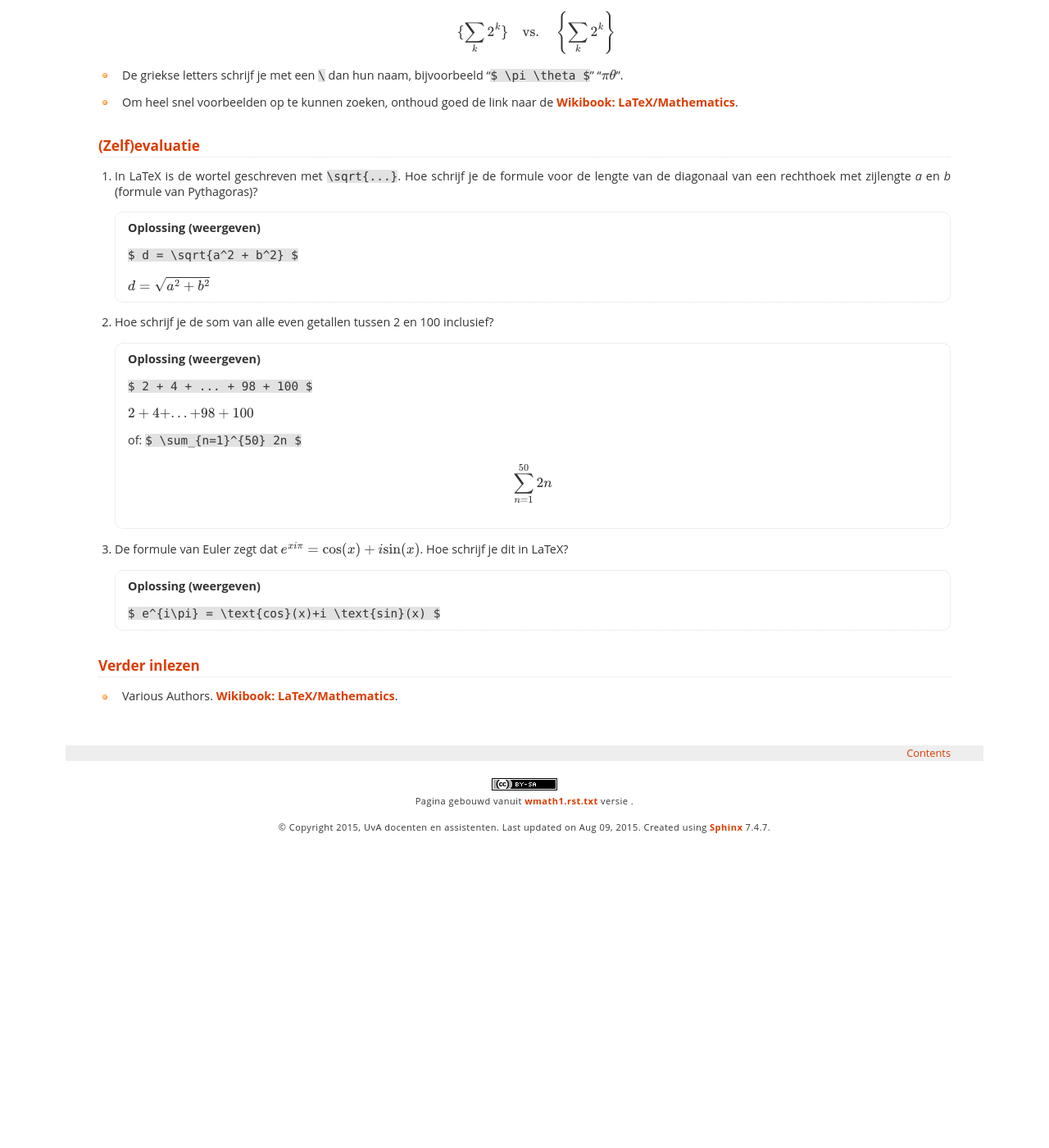
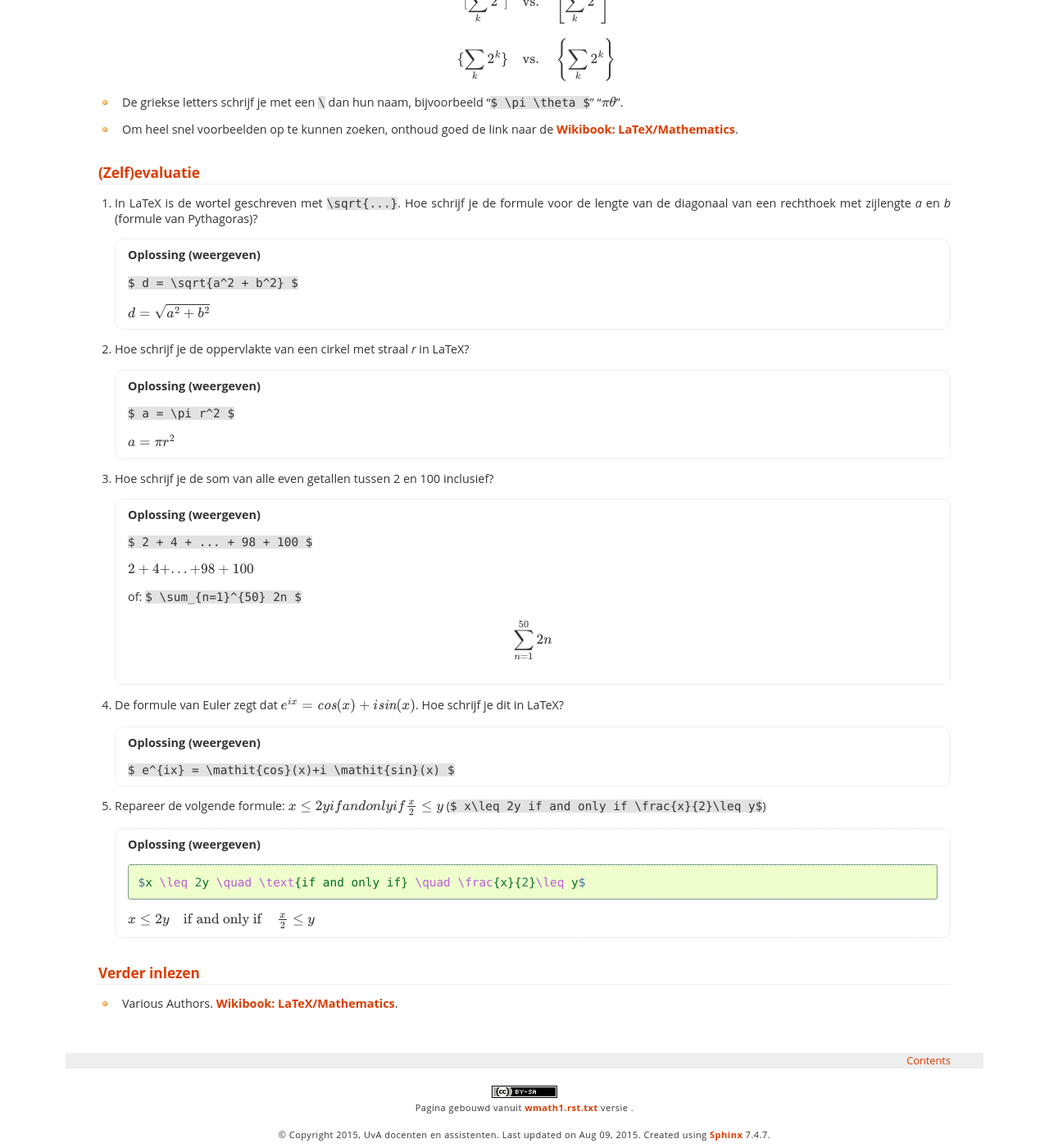
Before and after one commit to knz/leerlijn-informatica, a Sphinx documentation site: the page built from source/wmath1.rst, in a window 1280 px wide and 1400 px high, scrolled down 1596 px. Shown: the whole window at 82% size. Built offline with Sphinx 7.4.7, drawn with Linux system fonts in a browser that asks for light colours; some web fonts are replaced; formulas are drawn with MathJax 3; before the commit the page ends 2622 px from its top, so only the background shows below that; some of the changed text lies outside the part shown.

Commit message:
Enhance WMATH1.

```diff
--- a/source/wmath1.rst
+++ b/source/wmath1.rst
@@ -48,14 +48,14 @@
 
 - variabelen en functienamen van maar één letter schrijf je gewoon,
   bijvoorbeeld "``$ x+f(x) $``" ":math:`x+f(x)`". Breedere woorden schrijf
-  je altijd met ``\text{...}``, bijvoorbeeld "``$ x+\text{sin}(x) $``"
-  ":math:`x+\text{sin}(x)`". Als je dit niet doet, kan je woord heel
+  je altijd met ``\mathit{...}``, bijvoorbeeld "``$ x+\mathit{sin}(x) $``"
+  ":math:`x+\mathit{sin}(x)`". Als je dit niet doet, kan je woord heel
   lelijk eruitzien, bijvoorbeeld:
 
   - "``$ fft(x) $``" ":math:`fft(x)`" – kijk hoe ver de 2 "f" staan van
     elkaar!
 
-  - "``$ \text{fft}(x) $``" ":math:`\text{fft}(x)`" – alles goed.
+  - "``$ \mathit{fft}(x) $``" ":math:`\mathit{fft}(x)`" – alles goed.
 
 - ondergeschreven (Engels: *subscript*) en erboven geschreven (Engels:
   *superscript*) tekens maak je met "``_``" en "``^``", bijvoorbeeld
@@ -70,12 +70,14 @@
 
      \sum_{i=1}^n
 
+- gewonen woorden zoals "als", "en" etc. schrijf je met "``\text{...}``".
+
 - een lege spatie tussen een formule en een conditie schrijf je met
   "``\quad``", bijvoorbeeld:
 
-  ``$ y = \frac{x}{x+1} \quad \text{als }x \neq -1 $``
+  ``$ y = \frac{x}{x+1} \quad \text{als} \quad x \neq -1 $``
 
-  :math:`y = \frac{x}{x+1} \quad \text{als }x \neq -1`
+  :math:`y = \frac{x}{x+1} \quad \text{als} \quad x \neq -1`
 
 - "Gewone" haakjes blijven klein, zelfs rond een groot
   symbool. Gebruik ``\left(`` en ``\right)`` om ze automatisch te
@@ -110,7 +112,17 @@
 
       :math:`d = \sqrt{a^2+b^2}`
 
-2. Hoe schrijf je de som van alle even getallen tussen 2 en 100
+2. Hoe schrijf je de oppervlakte van een cirkel met straal *r* in
+   LaTeX?
+
+   .. admonition:: Oplossing
+      :class: toggle
+
+      ``$ a = \pi r^2 $``
+
+      :math:`a = \pi r^2`
+
+3. Hoe schrijf je de som van alle even getallen tussen 2 en 100
    inclusief?
 
    .. admonition:: Oplossing
@@ -125,13 +137,27 @@
       .. math::
          \sum_{n=1}^{50} 2n
 
-3. De formule van Euler zegt dat :math:`e^{xi\pi} =
-   \text{cos}(x)+i \text{sin}(x)`. Hoe schrijf je dit in LaTeX?
+4. De formule van Euler zegt dat :math:`e^{ix} =
+   \mathit{cos}(x)+i \mathit{sin}(x)`. Hoe schrijf je dit in LaTeX?
 
    .. admonition:: Oplossing
       :class: toggle
 
-      ``$ e^{i\pi} = \text{cos}(x)+i \text{sin}(x) $``
+      ``$ e^{ix} = \mathit{cos}(x)+i \mathit{sin}(x) $``
+
+5. Repareer de volgende formule: :math:`x\leq 2y if and only if \frac{x}{2}\leq y`
+   (``$ x\leq 2y if and only if \frac{x}{2}\leq y$``)
+
+   .. admonition:: Oplossing
+      :class: toggle
+
+      .. code-block:: latex
+
+         $x \leq 2y \quad \text{if and only if} \quad \frac{x}{2}\leq y$
+
+      :math:`x \leq 2y \quad \text{if and only if} \quad \frac{x}{2}\leq y`
+
+
 
 Verder inlezen
 --------------
```
